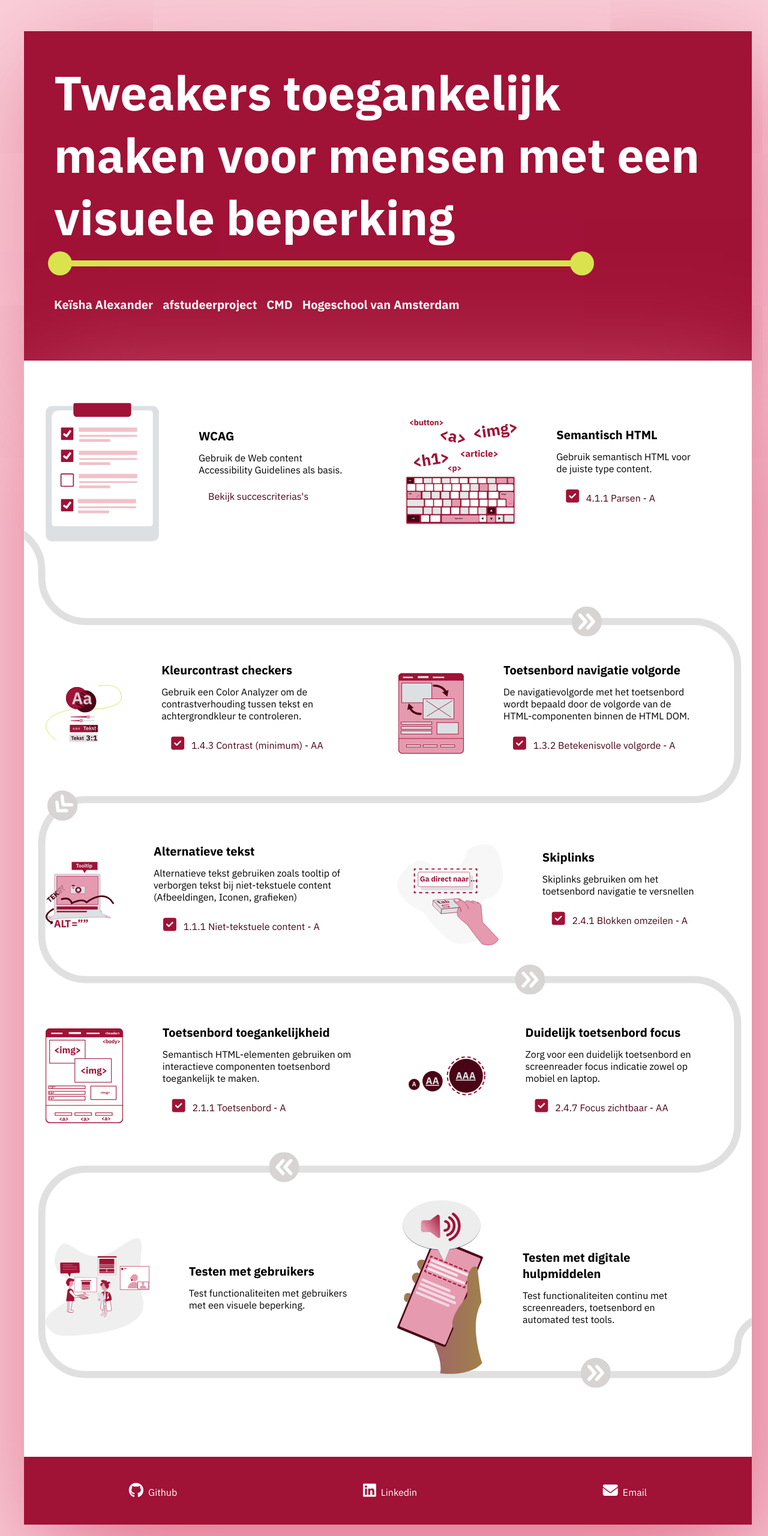
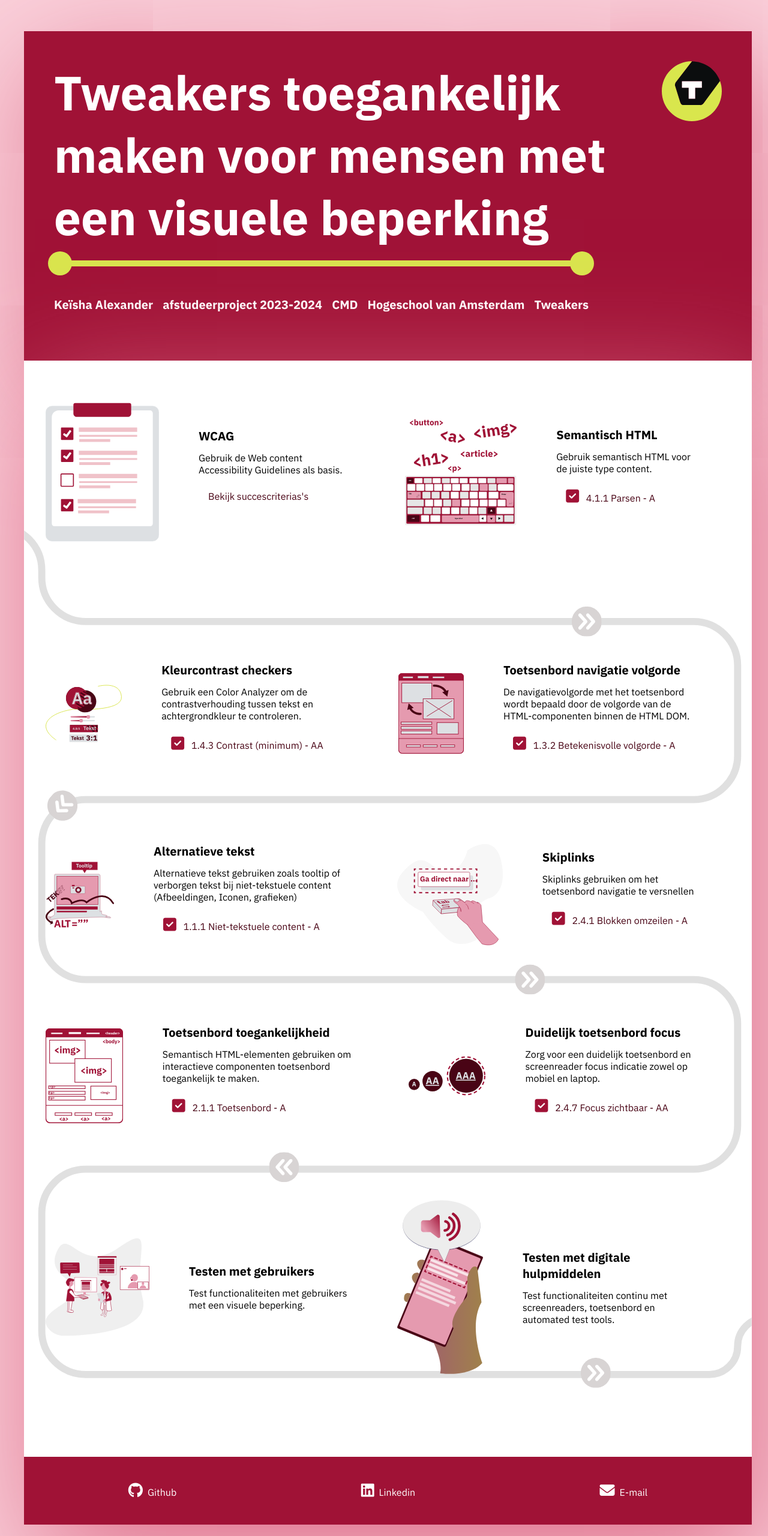
Before and after one commit to K3A101/digital-poster, a website with bundled scripts: page index.html in a window 1280 px wide. Shown: the top 2560 px of the page at 60% size. Built offline with nearby package versions, Linux system fonts and the light colour scheme.

Commit message:
Mini fixes and added links

```diff
--- a/index.html
+++ b/index.html
@@ -1,5 +1,5 @@
 <!DOCTYPE html>
-<html lang="en">
+<html lang="nl">
 
 <head>
     <meta charset="UTF-8">
@@ -19,16 +19,21 @@
 <body>
     <a href="#main" class="skiplink">Ga naar hoofdinhoud</a>
     <header>
-        <h1>Tweakers toegankelijk maken voor mensen met een visuele beperking</h1>
+        <div class="title">
+            <h1>Tweakers toegankelijk maken voor mensen met een visuele beperking</h1>
+            <img class="logo" src="./static/images/logo.svg" alt="Logo van Tweakers ">
+
+        </div>
         <div class="line">
             <span class="circle-left"></span>
             <span class="circle-right"></span>
         </div>
         <ul class="student-info">
             <li>Keïsha Alexander</li>
-            <li>afstudeerproject</li>
+            <li>afstudeerproject 2023-2024</li>
             <li>CMD</li>
             <li>Hogeschool van Amsterdam</li>
+            <li>Tweakers</li>
         </ul>
     </header>
 
@@ -156,7 +161,7 @@
                         </p>
                         <div class="criteria">
                             <a class="button  primary"
-                                href="https://wcag.nl/kennis/richtlijnen/wcag-2-1-richtlijnen/#robuust:~:text=2.4.1%20Blokken%20omzeilen,Niveau%20A">
+                                href="https://wcag.nl/kennis/richtlijnen/wcag-2-1-richtlijnen/#bedienbaar:~:text=2.1.1%20Toetsenbord,Niveau%20A">
                                 <i class="fa-solid fa-square-check"></i>
                                 <span>2.1.1 Toetsenbord - A </span>
                             </a>
@@ -210,8 +215,8 @@
             <nav>
                 <ul>
                     <li><a class="button secondary" href="https://github.com/K3A101"><i class="fa-brands fa-github" style="color: #ffffff;"></i>Github</a></li>
-                    <li><a  class="button secondary" href="#"><i class="fa-brands fa-linkedin" style="color: #ffffff;"></i>Linkedin</a></li>
-                    <li><a  class="button secondary" href="#"><i class="fa-solid fa-envelope" style="color: #ffffff;"></i>Email</a></li>
+                    <li><a  class="button secondary" href="https://www.linkedin.com/in/ke%C3%AFsha-alexander-5365a11b5/"><i class="fa-brands fa-linkedin" style="color: #ffffff;"></i>Linkedin</a></li>
+                    <li><a  class="button secondary" href="mailto:alexanderkeisha9@gmail.com"><i class="fa-solid fa-envelope" style="color: #ffffff;"></i>E-mail</a></li>
                 </ul>
             </nav>
 
--- a/scss/_nav.scss
+++ b/scss/_nav.scss
@@ -7,6 +7,18 @@
     // margin: 0 3rem;
 
     color: #fff;
+
+    .title {
+        display: flex;
+        flex-direction: row;
+        gap: 2rem;
+        // align-items: center;
+    }
+
+    .logo {
+        width: 10rem;
+        height: 10rem;
+    }
 
     h1 {
         color: #fff;
--- a/scss/_structure.scss
+++ b/scss/_structure.scss
@@ -159,6 +159,7 @@
     transform: translatey(-7rem);
     transition: transform .2s ease-in-out;
     &:focus-within {
+        text-decoration: underline;
         transform: translatey(0);
     }
 }
```
Also changed, not shown: static/css/style.css, static/images/logo.svg (added).
